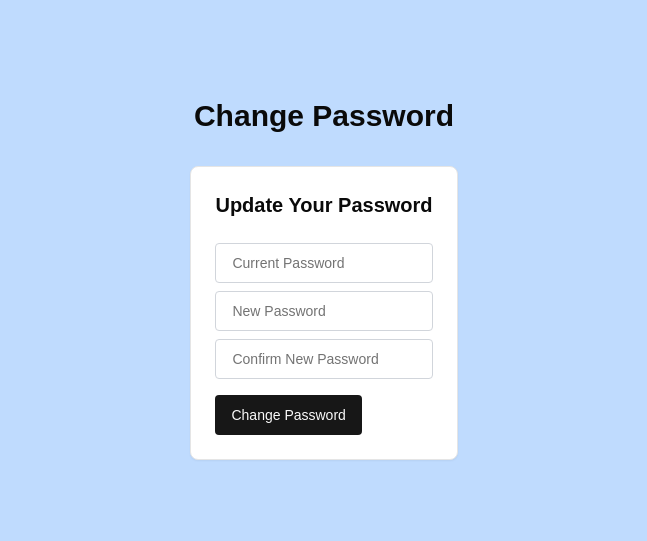
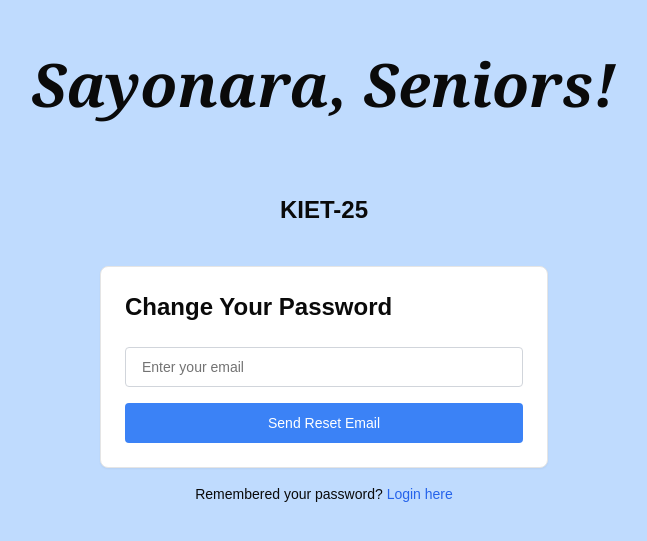
Before and after one commit to MashiBan/Sayonara, a Next.js app: page /changepassword in a window 1280 px wide. Shown: the part 121-662 px from the top of the page, without its empty margins (316-963 px from the left). Built offline with nearby package versions, Linux system fonts and the light colour scheme; a web font is replaced by a local one.

Commit message:
v2.4 change password

```diff
--- a/src/app/changepassword/page.tsx
+++ b/src/app/changepassword/page.tsx
@@ -1,61 +1,32 @@
 "use client"
-"use client";
 
 import { useState } from "react";
+import { sendPasswordResetEmail } from "firebase/auth";
 import { useRouter } from "next/navigation";
-import {
-  reauthenticateWithCredential,
-  EmailAuthProvider,
-  updatePassword,
-} from "firebase/auth";
-import { auth } from "@/firebase/firebase";
 import { Button } from "@/components/ui/button";
 import { Input } from "@/components/ui/input";
 import { Card, CardContent, CardHeader } from "@/components/ui/card";
-import { toast } from "react-hot-toast";
+import { auth } from "@/firebase/firebase";
+import toast from "react-hot-toast";
+import Link from "next/link";
 
-const ChangePasswordPage = () => {
-  const [currentPassword, setCurrentPassword] = useState<string>("");
-  const [newPassword, setNewPassword] = useState<string>("");
-  const [confirmPassword, setConfirmPassword] = useState<string>("");
+const ChangePassword: React.FC = () => {
+  const [email, setEmail] = useState<string>("");
+  const [loading, setLoading] = useState<boolean>(false);
   const [error, setError] = useState<string | null>(null);
-  const [message, setMessage] = useState<string | null>(null);
-  const [loading, setLoading] = useState<boolean>(false);
   const router = useRouter();
 
   const handleChangePassword = async (event: React.FormEvent) => {
     event.preventDefault();
     setError(null);
-    setMessage(null);
-
-    if (newPassword !== confirmPassword) {
-      toast.error("New password and confirm password do not match.");
-      return;
-    }
+    setLoading(true);
 
     try {
-
-      const user = auth.currentUser;
-
-      if (!user || !user.email) {
-        toast.error("No user is currently signed in.");
-        return;
-      }
-
-      // Reauthenticate the user with the current password
-      const credential = EmailAuthProvider.credential(user.email, currentPassword);
-      await reauthenticateWithCredential(user, credential);
-
-      // Update the password
-      await updatePassword(user, newPassword);
-
-      toast.success("Password updated successfully!");
-      setCurrentPassword("");
-      setNewPassword("");
-      setConfirmPassword("");
-      router.push("/");
-    } catch (error: any) {
-      toast.error(error.message || "Failed to update password.");
+      await sendPasswordResetEmail(auth, email);
+      toast.success("Password reset email sent! Please check your inbox.");
+      router.push("/login");
+    } catch (err: any) {
+      setError("Failed to send reset email. Please try again.");
     } finally {
       setLoading(false);
     }
@@ -63,37 +34,21 @@ const ChangePasswordPage = () => {
 
   return (
     <div className="h-screen flex flex-col items-center justify-center bg-blue-200">
-      <h1 className="text-3xl font-semibold mb-8">Change Password</h1>
-      <Card>
+      <h1 className="text-6xl font-serif font-bold italic mb-20">Sayonara, Seniors!</h1>
+      <p className="text-2xl font-bold mb-10">KIET-25</p>
+      <Card className="max-w-md w-full">
         <CardHeader>
-          <h2 className="text-xl font-bold">Update Your Password</h2>
+          <h2 className="text-2xl font-bold">Change Your Password</h2>
         </CardHeader>
+
         <CardContent>
-          <Input
-            type="password"
-            placeholder="Current Password"
-            value={currentPassword}
-            onChange={(e) => setCurrentPassword(e.target.value)}
-            className="mb-2 px-4 py-2 border border-gray-300 rounded"
-            disabled={loading}
-            required
-          />
+          {error && <p className="text-red-500 mb-4">{error}</p>}
 
           <Input
-            type="password"
-            placeholder="New Password"
-            value={newPassword}
-            onChange={(e) => setNewPassword(e.target.value)}
-            className="mb-2 px-4 py-2 border border-gray-300 rounded"
-            disabled={loading}
-            required
-          />
-
-          <Input
-            type="password"
-            placeholder="Confirm New Password"
-            value={confirmPassword}
-            onChange={(e) => setConfirmPassword(e.target.value)}
+            type="email"
+            placeholder="Enter your email"
+            value={email}
+            onChange={(e) => setEmail(e.target.value)}
             className="mb-4 px-4 py-2 border border-gray-300 rounded"
             disabled={loading}
             required
@@ -101,15 +56,24 @@ const ChangePasswordPage = () => {
 
           <Button
             onClick={handleChangePassword}
-            className="px-4 py-2 rounded"
+            className="px-4 py-2 rounded w-full bg-blue-500 text-white hover:bg-blue-600"
             disabled={loading}
           >
-            {loading ? "Updating..." : "Change Password"}
+            {loading ? "Sending..." : "Send Reset Email"}
           </Button>
         </CardContent>
       </Card>
+
+      <div className="mt-4 text-center">
+        <p className="text-sm">
+          Remembered your password?{" "}
+          <Link href="/login" className="text-blue-600 hover:underline">
+            Login here
+          </Link>
+        </p>
+      </div>
     </div>
   );
 };
 
-export default ChangePasswordPage;
+export default ChangePassword;
--- a/src/app/login/page.tsx
+++ b/src/app/login/page.tsx
@@ -21,6 +21,9 @@ const LoginForm: React.FC = () => {
   // Regular expression to match emails like 'words.2125somewordnumber@kiet.edu'
   const emailPattern = /^[a-zA-Z0-9._%+-]+\.2125[a-z]*[0-9]*@kiet\.edu$/;
 
+  const handleChangePassword = async () => {
+    router.push("/changepassword");
+  };
 
   // Handle login
   const handleLogin = async (event: React.FormEvent) => {
@@ -31,6 +34,7 @@ const LoginForm: React.FC = () => {
     try {
       const userCredential = await signInWithEmailAndPassword(auth, email, password);
       const user = userCredential.user;
+
 
       if (user.emailVerified) {
         const registrationData = localStorage.getItem("registrationData");
@@ -68,7 +72,7 @@ const LoginForm: React.FC = () => {
   };
 
   return (
-    <div className="h-screen flex flex-col items-center justify-center bg-blue-200">
+    <div className="h-screen flex flex-col items-center justify-center bg-blue-300">
       <h1 className="text-6xl font-serif font-bold italic mb-20">Sayonara, Seniors!</h1>
       <p className="text-2xl font-bold mb-10">KIET-25</p>
       <Card>
@@ -116,6 +120,12 @@ const LoginForm: React.FC = () => {
             Register here
           </Link>
         </p>
+        <button
+          onClick={handleChangePassword}
+          className="text-white py-2 px-4 rounded-lg text-sm"
+        >
+          Change Password
+        </button>
         <p className="text-sm mt-3">
           Use your college email-id
         </p>
--- a/src/app/register/page.tsx
+++ b/src/app/register/page.tsx
@@ -20,6 +20,11 @@ const RegisterForm: React.FC = () => {
   const [loading, setLoading] = useState<boolean>(false);
   const [confetti, setConfetti] = useState<boolean>(false); // State for confetti trigger
   const router = useRouter();
+
+  //change password
+  const handleChangePassword = async () => {
+    router.push("/changepassword");
+  };
 
   // Handle registration
   const handleRegister = async () => {
@@ -124,6 +129,12 @@ const RegisterForm: React.FC = () => {
             Log in here
           </Link>
         </p>
+        <button
+          onClick={handleChangePassword}
+          className="text-white py-2 px-4 rounded-lg text-sm"
+        >
+          Change Password
+        </button>
         <p className="text-sm mt-3">Use your college email-id</p>
         <p className="text-sm mt-6 underline">Please verify your email-id after registration.</p>
       </div>
```
